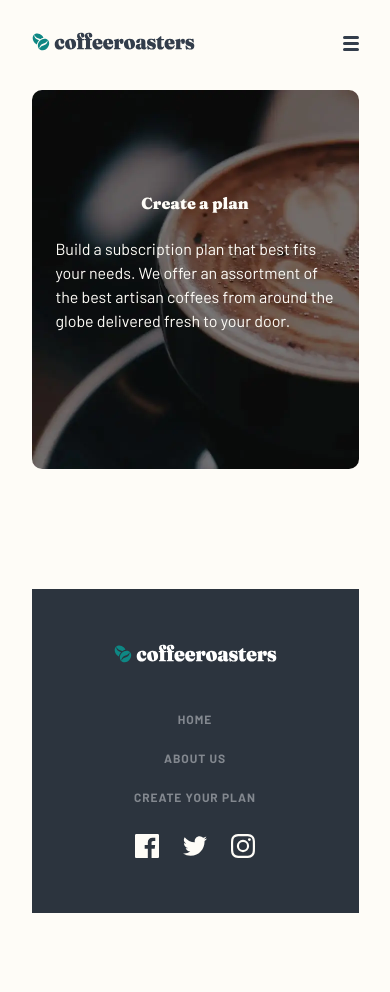
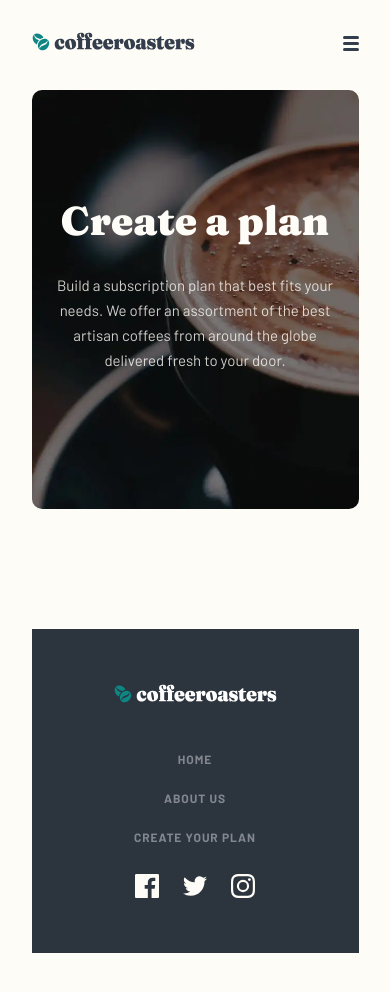
Before and after one commit to CharlesSquirel/caffeeroaster_frontendmentor, a Next.js app: page /plan in a window 390 px wide. Shown: the top 992 px of the page. Built offline with nearby package versions, Linux system fonts and the light colour scheme.

Commit message:
Feat: Hero plan UI tablet && desktop

```diff
--- a/app/components/HeroPlan/HeroPlan.tsx
+++ b/app/components/HeroPlan/HeroPlan.tsx
@@ -2,9 +2,13 @@ import { fraunces } from '@/fonts/fonts';
 
 export default function HeroPlan() {
   return (
-    <article className="mb-[120px] flex w-[327px] flex-col items-center gap-[22px] rounded-[10px] bg-[url('/hero_plan_mobile.webp')] bg-cover px-[24px] pb-[136px] pt-[101px] text-cream">
-      <h2 className={`${fraunces.className}`}>Create a plan</h2>
-      <p>
+    <article className="mb-[120px] flex w-[327px] flex-col items-center gap-[22px] rounded-[10px] bg-[url('/hero_plan_mobile.webp')] bg-cover px-[24px] pb-[136px] pt-[101px] text-cream md:mb-[144px] md:w-[689px] md:items-start md:bg-[url('/hero_plan_tablet.webp')] md:py-[126px] md:pl-[58px] md:pr-[233px] xl:mb-[168px] xl:w-[1280px] xl:gap-[32px] xl:bg-[url('/hero_plan_desktop.webp')] xl:py-[134px] xl:pl-[85px] xl:pr-[709px]">
+      <h2
+        className={`${fraunces.className} leading:-[40px] text-[40px] xl:text-7xl xl:leading-[72px]`}
+      >
+        Create a plan
+      </h2>
+      <p className="text-center text-[15px] leading-[25px] opacity-80 md:text-start xl:text-base">
         Build a subscription plan that best fits your needs. We offer an
         assortment of the best artisan coffees from around the globe delivered
         fresh to your door.
--- a/app/data/navLinks.ts
+++ b/app/data/navLinks.ts
@@ -14,6 +14,6 @@ export const navLinks: navLinksProps[] = [
   },
   {
     text: 'Create your plan',
-    href: '/create',
+    href: '/plan',
   },
 ];
```
